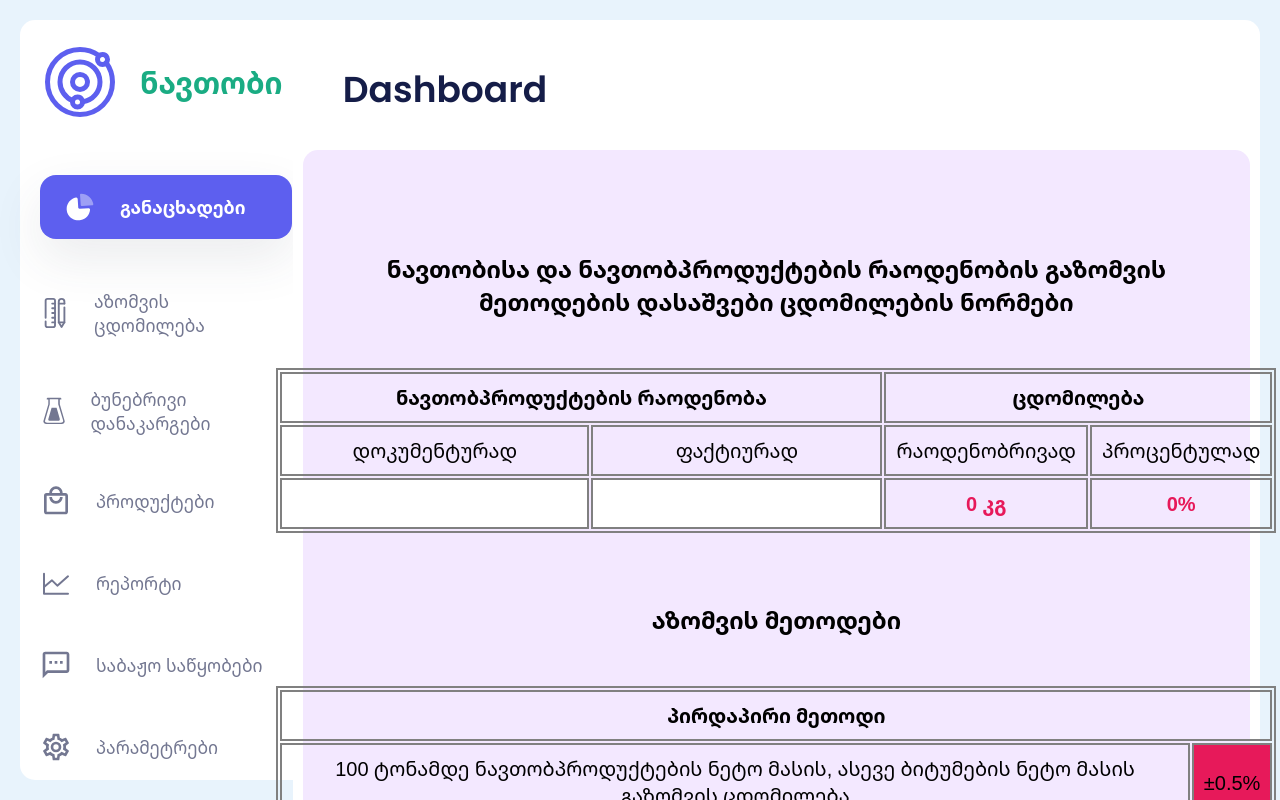
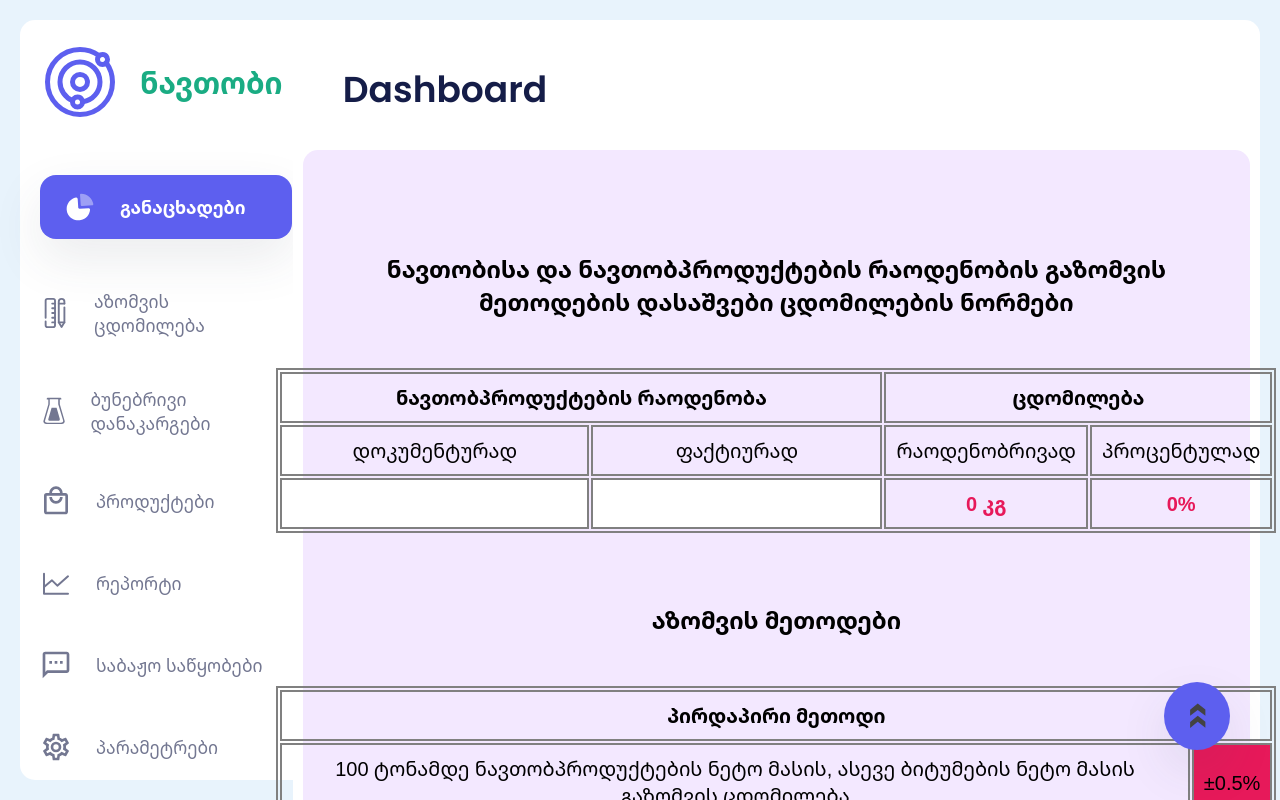
Before and after one commit to irakli85/Oil-Dashboard, a React (Vite) app: page / in a window 1280 px wide. Shown: the top 800 px of the page. Built offline with nearby package versions, Linux system fonts and the light colour scheme.

Commit message:
first commit

```diff
--- a/src/App.jsx
+++ b/src/App.jsx
@@ -4,6 +4,7 @@ import Aside from "./components/Aside"
 import Content from "./components/Content"
 import { MainSty } from "./styledComponents/StyledComponents"
 import { BrowserRouter } from "react-router-dom"
+import ScrollToTop from "./components/ScrollToTop"
 
 function App() {
 
@@ -13,6 +14,7 @@ function App() {
         <GlobalStyles/>
           <Aside/>
           <Content/>
+          <ScrollToTop/>
       </MainSty>
     </BrowserRouter>
   )
--- /dev/null
+++ b/src/components/ScrollToTop.jsx
@@ -0,0 +1,53 @@
+import React  from 'react'
+import arrow from '../assets/arrow.svg'
+import styled from 'styled-components';
+import {motion} from 'framer-motion'
+
+
+const ScrollToTop = () => {
+    const handleClick = () => {
+        window.scrollTo({
+            top: 0,
+            left: 0,
+            behavior: 'smooth'
+        });
+    }
+
+
+
+  return (
+
+
+            <TopBtn
+            onClick={handleClick}
+            whileHover={{ scale: 1.3,
+                textShadow: "0px 0px 8px rgb(255, 255, 255)",
+                boxShadow: "0px 0px 8px #5D5FEF"}}
+            transition={{type: 'spring', stifness: 300}}
+            drag
+            dragConstraints={{left: 0, top: 0, right: 0, bottom: 0}}
+            dragElastic={0.7}
+        >
+            <img src={arrow} alt="arrow"/>
+            </TopBtn>
+
+
+
+  )
+}
+
+const TopBtn = styled(motion.div)`
+    position: fixed;
+    bottom: 5rem;
+    right: 5rem;
+    color: white;
+    padding: 2rem;
+    border-radius: 50%;
+    border: none;
+    cursor: pointer;
+    z-index: 1;
+    background: #5D5FEF;
+    box-shadow: 0px 20px 50px 0px rgba(55, 69, 87, 0.10);
+`
+
+export default ScrollToTop
```
Also changed, not shown: src/assets/arrow.svg, src/assets/arrowdown.svg (added), src/index.css (line endings or trailing spaces).
